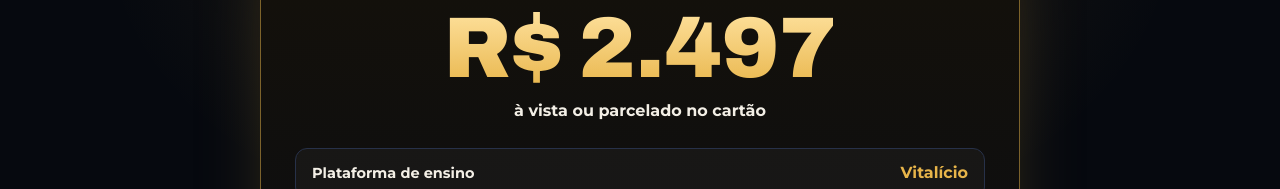
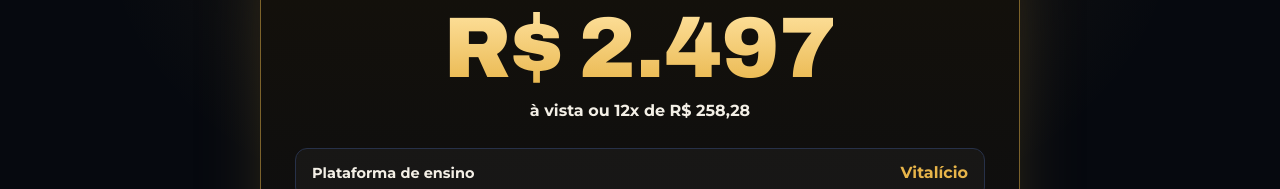
Before and after one commit to Tfalavina/matricula-arrematador360, a plain HTML site: page index.html in a window 1280 px wide. Shown: the part 4565-4754 px from the top of the page. Drawn offline with Linux system fonts and the light colour scheme.

Commit message:
Oferta: 12x de R$ 258,28
Co-Authored-By: Claude Opus 5.5 <noreply@anthropic.com>
Claude-Session: https://claude.ai/code/session_013dzUetVCLScZQEER4UwxRt

```diff
--- a/index.html
+++ b/index.html
@@ -232,7 +232,7 @@ footer{border-top:1px solid var(--line);padding:26px 0 110px;color:var(--muted);
   <span class="badge">Desconto imperdível</span>
   <div class="was">Arrematador + Arrematador PRO de <s>R$ 4.867</s> por</div>
   <div class="now">R$ 2.497</div>
-  <div class="inst">à vista ou parcelado no cartão</div>
+  <div class="inst">à vista ou 12x de R$ 258,28</div>
   <div class="stack">
    <div class="cb"><span><b style="color:var(--paper)">Plataforma de ensino</b></span><b>Vitalício</b></div>
    <div class="cb"><span><b style="color:var(--paper)">Mentoria, Arrematador APP e Guia Leilões</b></span><b>12 meses</b></div>
```
